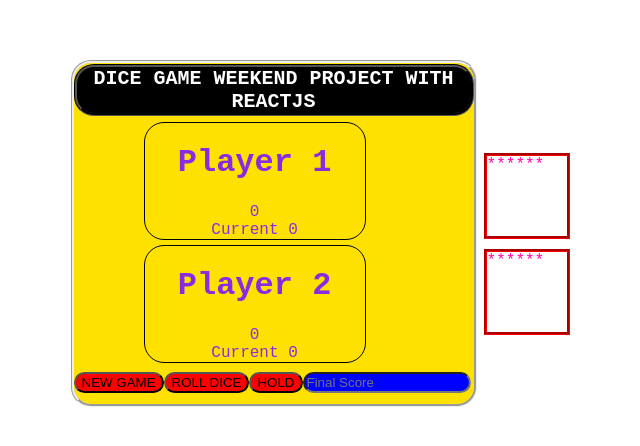
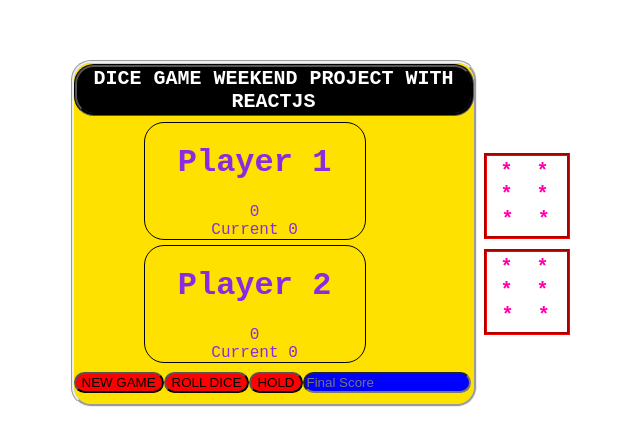
Before and after one commit to abedkhalaf8/DiceGame-weekend-project, a React (Create React App) app: page / in a window 1280 px wide. Shown: the part 118-564 px from the top of the page, without its empty margins (304-944 px from the left). Built offline with nearby package versions, Linux system fonts and the light colour scheme.

Commit message:
dots css update

```diff
--- a/src/component/two_dice.css
+++ b/src/component/two_dice.css
@@ -19,30 +19,45 @@
     left: 410px;
     top:90px;
 
+
 }
 
 .dots {
     position: relative;
     display: flex;
     color: rgb(255, 0, 170);
+    font-size: 20px;
+    font-weight:bold;
 
 }
-
 .dot_1 {
-
+  position: relative;
+  left: 14px;
+  top: 4px;
 }
 .dot_2 {
-
+    position: relative;
+    top: 27px;
+    left: 2px;
 }
 .dot_3 {
-
+    position: relative;
+    left: -9px;
+    top: 52px;
 }
 .dot_4 {
-
+     position: relative;
+     left: 14px;
+     top: 4px;
 }
 .dot_5 {
+    position: relative;
+    top: 27px;
 
+    left: 2px;
 }
 .dot_6 {
-
+    position: relative;
+    left: -9px;
+    top: 52px;
 }
```
